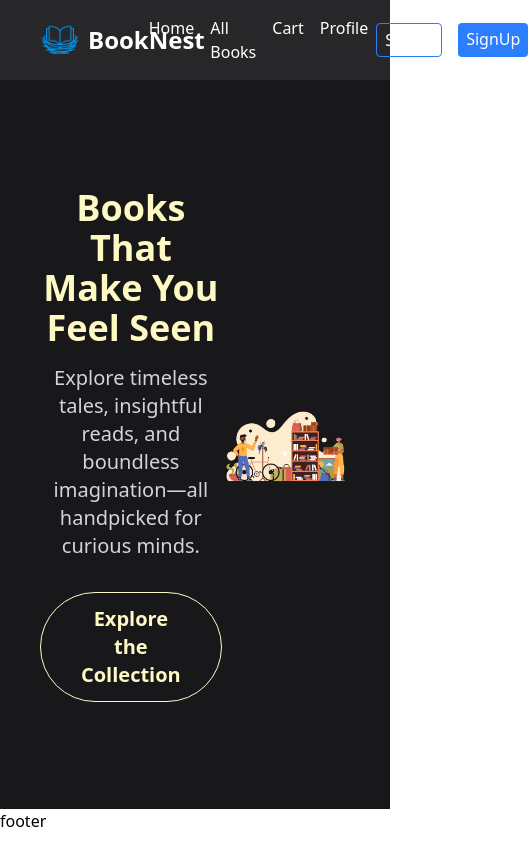
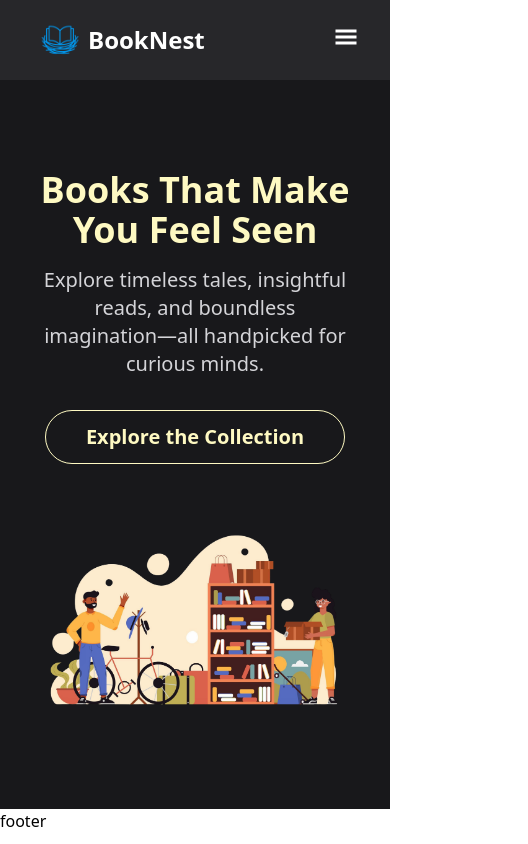
Before and after one commit to programerdiwakar/Ebook, a React app in the folder frontend/: page / in a window 390 px wide. Shown: the whole page, 528 px wide, since content can reach past the window. Built offline with nearby package versions, Linux system fonts and the light colour scheme; the HTML template or start-up script is replaced by a standard one.

Commit message:
making navbar and hero responsive

```diff
--- a/frontend/src/components/Home/Hero.jsx
+++ b/frontend/src/components/Home/Hero.jsx
@@ -1,9 +1,10 @@
 import React from 'react'
+import { Link } from 'react-router-dom'
 
 const Hero = () => {
     return (
-        <div className='h-[75vh] flex'>
-            <div className='w-full lg:w-3/6 flex flex-col items-center lg:items-start justify-center'>
+        <div className='h-[75vh] flex flex-col md:flex-row items-center justify-center'>
+            <div className='w-full mb-12 md:mb-0 lg:w-3/6 flex flex-col items-center lg:items-start justify-center'>
                 <h1 className='text-4xl lg:text-6xl font-semibold text-yellow-100 text-center lg:text-left'>
                     Books That Make You Feel Seen
                 </h1>
@@ -11,11 +12,11 @@ const Hero = () => {
                     Explore timeless tales, insightful reads,
                     and boundless imagination—all handpicked for curious minds.
                 </p>
-                <div className='mt-8'>
+                <Link to='/all-books' className='mt-8'>
                     <button className='text-yellow-100 text-xl lg:text-2xl font-semibold border border-yellow-100 px-10 py-3 hover:bg-zinc-800 rounded-full'>
                     Explore the Collection
                     </button>
-                </div>
+                </Link>
 
             </div>
 
--- /dev/null
+++ b/frontend/src/components/Home/RecentlyAdded.jsx
@@ -0,0 +1,11 @@
+import React from 'react'
+
+const RecentlyAdded = () => {
+  return (
+    <div>
+
+    </div>
+  )
+}
+
+export default RecentlyAdded
--- a/frontend/src/components/Navbar/Navbar.jsx
+++ b/frontend/src/components/Navbar/Navbar.jsx
@@ -1,5 +1,6 @@
-import React from 'react'
+import React, { useState } from 'react'
 import { Link } from 'react-router-dom';
+import { GiHamburgerMenu } from "react-icons/gi";
 
 const Navbar = () => {
     const links = [
@@ -20,27 +21,57 @@ const Navbar = () => {
             link: '/profile'
         },
     ];
+    const [MobileNav, setMobileNav] = useState("hidden");
     return (
-        <div className='bg-zinc-800 px-8 py-2 text-white flex justify-between items-center'>
+        <>
+            <nav className='bg-zinc-800 px-8 py-2 text-white relative z-50 flex justify-between items-center'>
 
                 <Link to='/' className='flex items-center '>
                     <img src="./images/logo.png" alt="" className='h-16 pt-2 ' />
                     <h1 className='text-2xl font-semibold'>BookNest</h1>
                 </Link>
-
-            <div className='nav-links-booknest  flex  items-center gap-2'>
-                <div className='flex gap-4'>
+                <div className='nav-links-booknest block md:flex  items-center gap-2'>
+                    <div className=' hidden md:flex gap-4'>
                         {links.map((items, i) => (
                             <Link to={items.link} key={i} className='hover:text-blue-500 transition-all duration-300'>{items.title}</Link>
                         ))}
                     </div>
-                <div className='flex gap-4'>
+
+                    <div className=' hidden md:flex gap-4'>
                         <Link to='/signIn' className='px-2 py-1 border border-blue-500 rounded hover:bg-white hover:text-zinc-800 transition-all duration-300'>SignIn</Link>
                         <Link to='/signUp' className=' px-2 py-1 bg-blue-500 rounded hover:bg-white hover:text-zinc-800 transition-all duration-300'>SignUp</Link>
                     </div>
+                    <button className='text-white text-2xl hover:text-zinc-400' onClick={() => (MobileNav === "hidden" ? setMobileNav("block") : setMobileNav("hidden"))}>
+                        <GiHamburgerMenu />
+                    </button>
+                </div>
+            </nav>
+            <div className={`${MobileNav} bg-zinc-800 h-screen absolute top-0 left-0 w-full z-40 flex flex-col items-center justify-center`}>
+                {links.map((items, i) => (
+                    <Link
+                        to={items.link}
+                        className={` ${MobileNav} text-white text-4xl mb-10 font-semibold hover:text-blue-500 transition-all duration-300`}
+                        key={i}
+                        onClick={() => (MobileNav === "hidden" ? setMobileNav("block") : setMobileNav("hidden"))}
+                    >
+                        {items.title}{" "}
+                    </Link>
+                ))}
+                <Link
+                    to='/signIn'
+                    className={`${MobileNav} px-4 py-2 mb-10 border text-3xl font-semibold text-white border-blue-500 rounded hover:bg-white hover:text-zinc-800 transition-all duration-300`}
+                    onClick={() => (MobileNav === "hidden" ? setMobileNav("block") : setMobileNav("hidden"))}
+                >
+                    SignIn
+                </Link>
+                <Link to='/signUp' className={`${MobileNav} px-4 py-2 mb-10 text-3xl font-semibold text-white bg-blue-500 rounded hover:bg-white hover:text-zinc-800 transition-all duration-3001`}
+                    onClick={() => (MobileNav === "hidden" ? setMobileNav("block") : setMobileNav("hidden"))}
+                >
+                    SignUp
+                </Link>
+            </div>
+        </>
 
-            </div>
-        </div>
     )
 }
 
```
Lines whose indentation alone changed are shown as unchanged.
